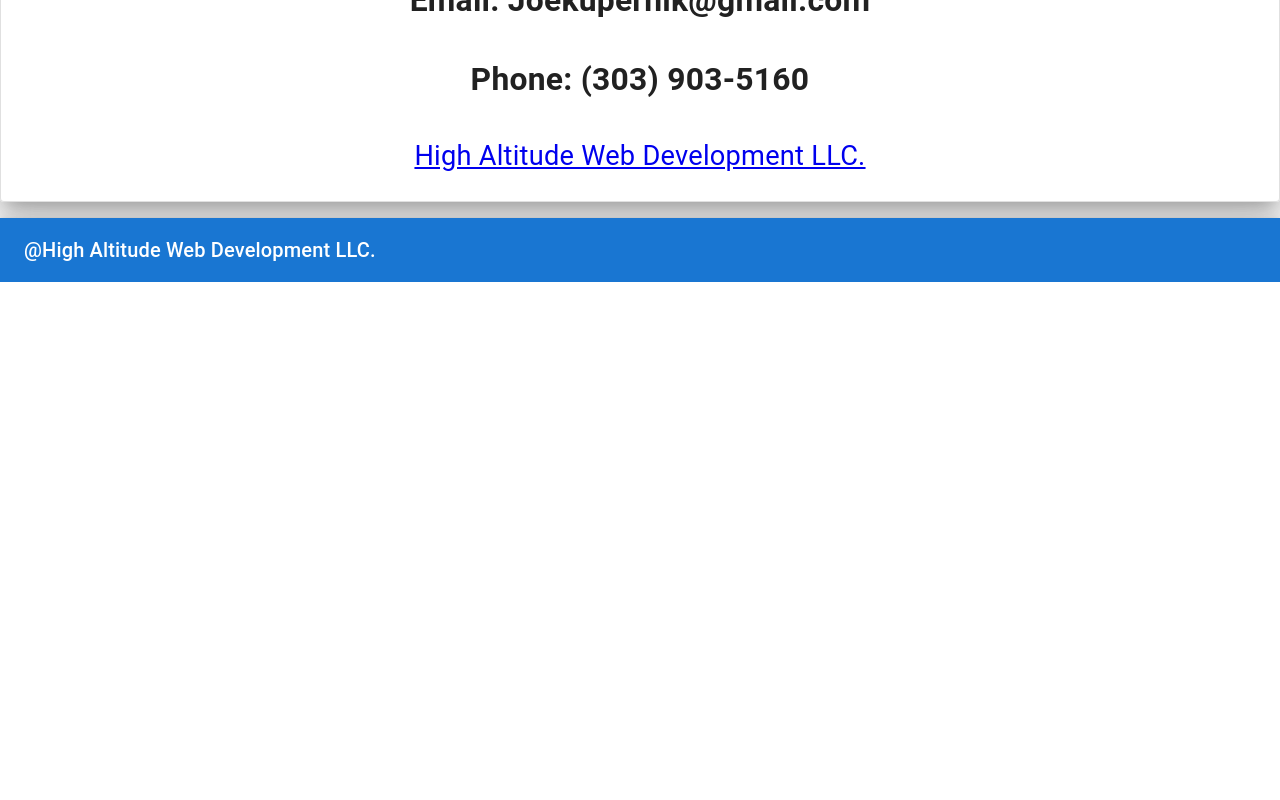
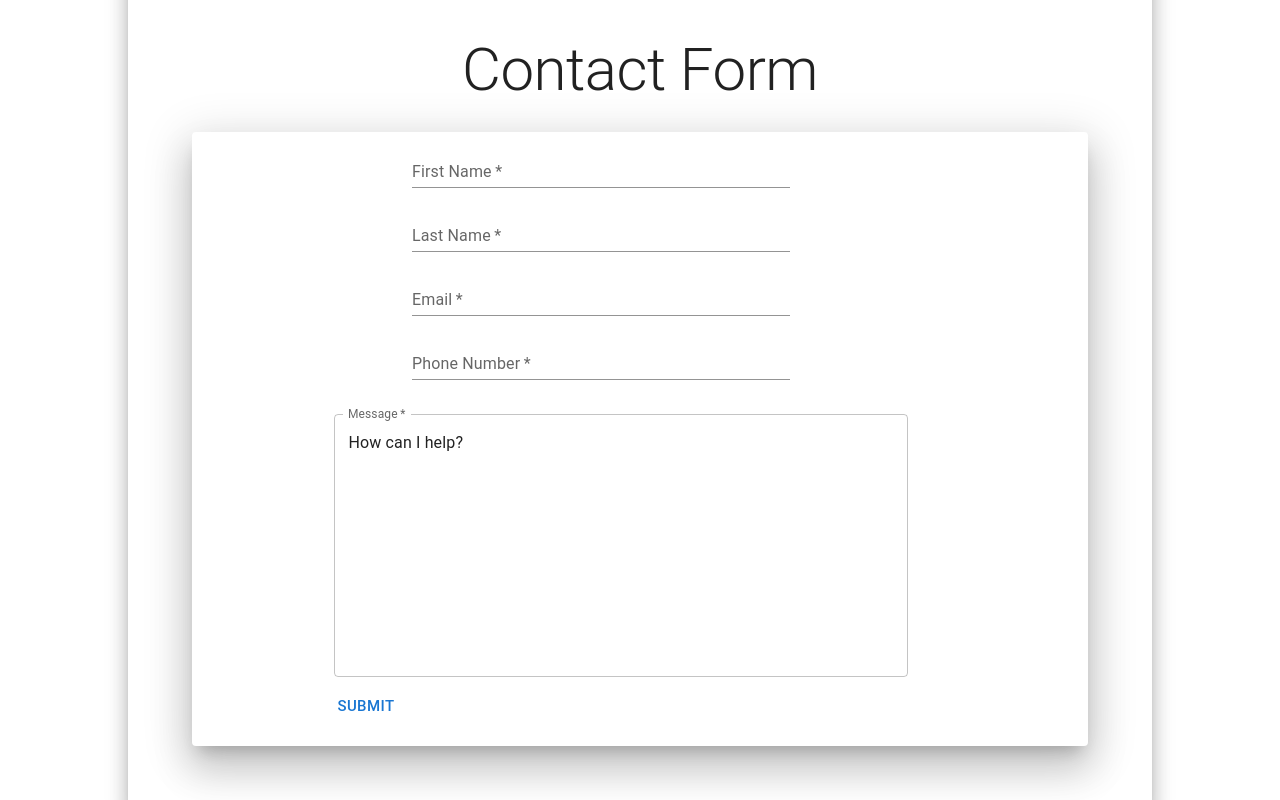
Before and after one commit to joekupernik/HighAlt, a React (Create React App) app: page / in a window 1280 px wide. Shown: the part 2440-3240 px from the top of the page. Before the commit the page ends 2722 px from the top, so only its background shows below. Built offline with nearby package versions, Linux system fonts and the light colour scheme.

Commit message:
contact form basic layout

```diff
--- a/src/App.css
+++ b/src/App.css
@@ -4,6 +4,3 @@
   background-position: center;
   background-size: cover;
 }
-.projectCard {
-    height: 100%;
-}
--- a/src/App.js
+++ b/src/App.js
@@ -4,7 +4,7 @@
 import Content from './content';
 import Jumbotron from './jumbotron';
 import ReviewCard from './reviews';
-import Contact from './contact.js';
+import ContactForm from './contactForm';
 
 
 
@@ -18,7 +18,7 @@
       <Jumbotron/>
       <Content/>
       <ReviewCard/>
-      <Contact/>
+      <ContactForm/>
       <Footer/>
     </div>
 
--- a/src/contactForm.js
+++ b/src/contactForm.js
@@ -2,73 +2,84 @@
 import TextField from '@mui/material/TextField';
 import Paper from '@mui/material/Paper';
 import Grid from '@mui/material/Grid';
+import Typography from '@mui/material/Typography';
+//import Card  from '@mui/material/Card';
+//import  CardMedia from '@mui/material/CardMedia';
+import Button from '@mui/material/Button';
+
 
 export default function ContactForm() {
+
+
   return (
+    <Paper elevation="12" sx={{m: '10%', p: '5%'}}>
     <Grid container  direction="row"
-        justifyContent="space-evenly"
-        alignItems="center">
-
+        justifyContent="center"
+        alignItems="center"
+      >
+      <Typography variant="h2" p="3%" >Contact Form</Typography>
+    <Grid item>
     <Paper elevation={24}>
     <Box
       component="form"
       sx={{
-        '& .MuiTextField-root': { m: 1, width: '25ch' },
+        '& .MuiTextField-root': { m: 1, width: '80%' }
       }}
       noValidate
       autoComplete="off"
     >
-      <div>
+    <Grid container  direction="row"
+        justifyContent="center"
+        alignItems="center">
+
+    <Grid item>
         <TextField
-          error
-          id="outlined-error"
-          label="Error"
-          defaultValue="Hello World"
+          label="First Name"
+          variant="standard"
+          required
+          type="text"
         />
         <TextField
-          error
-          id="outlined-error-helper-text"
-          label="Error"
-          defaultValue="Hello World"
-          helperText="Incorrect entry."
+          label="Last Name"
+          variant="standard"
+          required
+          type="text"
         />
-      </div>
-      <div>
+      </Grid>
+      <Grid item>
         <TextField
-          error
-          id="filled-error"
-          label="Error"
-          defaultValue="Hello World"
-          variant="filled"
+          label="Email"
+          variant="standard"
+          required
+          type="email"
         />
         <TextField
-          error
-          id="filled-error-helper-text"
-          label="Error"
-          defaultValue="Hello World"
-          helperText="Incorrect entry."
-          variant="filled"
+          label="Phone Number"
+          variant="standard"
+          required
+          type="integer"
         />
-      </div>
-      <div>
+      </Grid>
+      <Grid item width="80%" ml={'10%'} mt={'2%'} mb={'2%'} >
         <TextField
-          error
-          id="standard-error"
-          label="Error"
-          defaultValue="Hello World"
-          variant="standard"
+          label="Message"
+          defaultValue="How can I help?"
+          variant="outlined"
+          required
+          type="text"
+          multiline
+          rows={10}
+          fullWidth
         />
-        <TextField
-          error
-          id="standard-error-helper-text"
-          label="Error"
-          defaultValue="Hello World"
-          helperText="Incorrect entry."
-          variant="standard"
-        />
-      </div>
+        <Grid item>
+       <Button size="large">Submit</Button>
+       </Grid>
+      </Grid>
+      </Grid>
     </Box>
     </Paper>
     </Grid>
+    </Grid>
+    </Paper>
   );
 }
```
